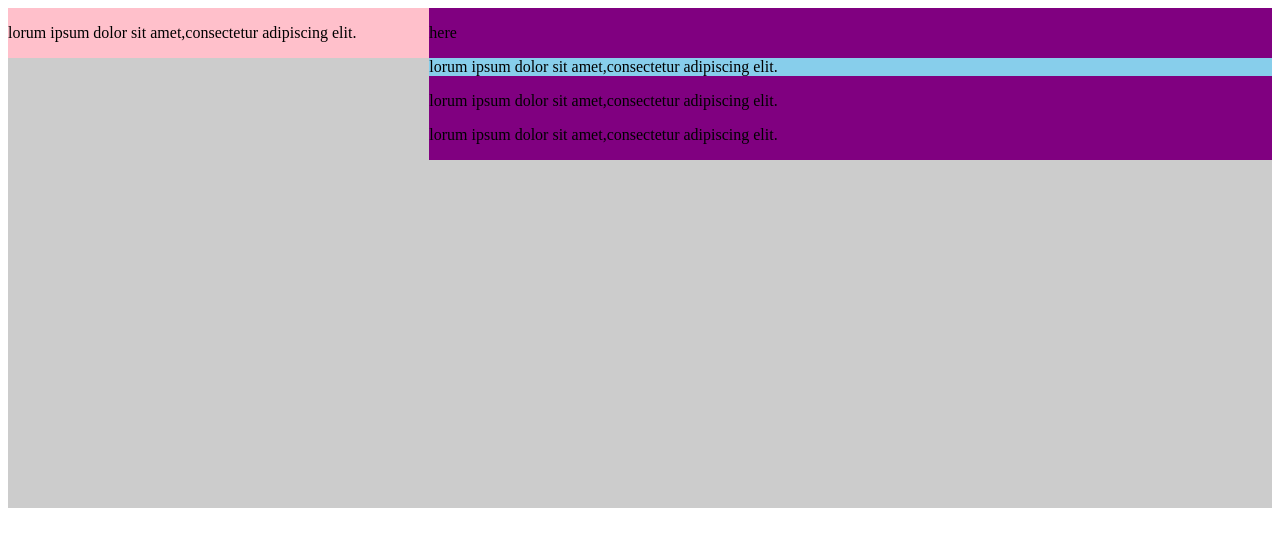
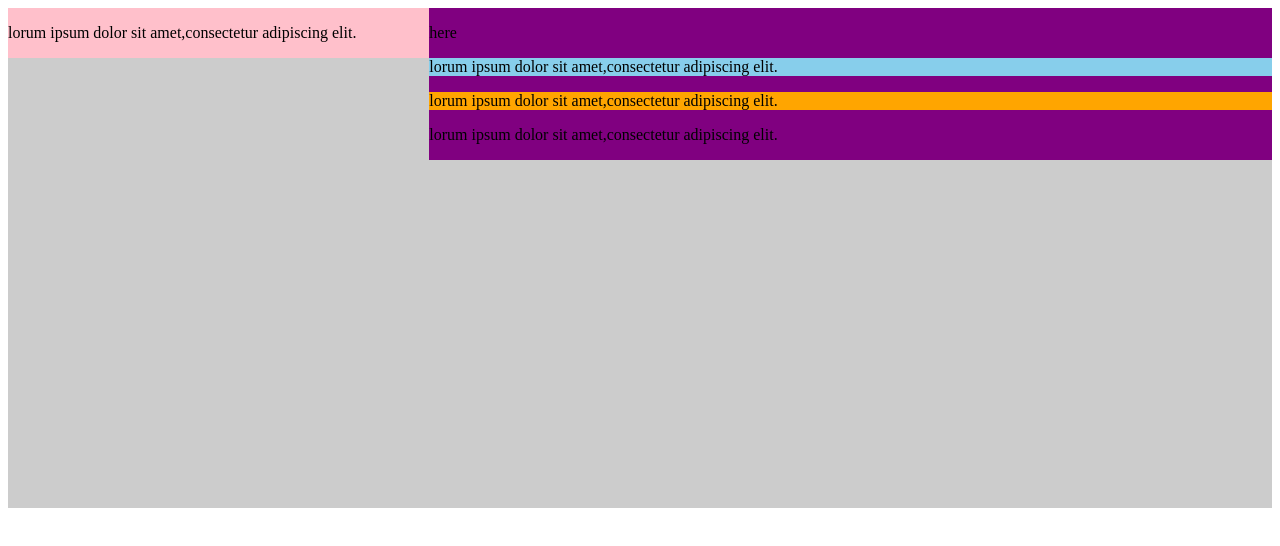
Before and after one commit to Knatseway/hdiw-flexbox, a plain HTML site: page index.html in a window 1280 px wide. Drawn offline with Linux system fonts and the light colour scheme.

Commit message:
changed some line colors to see how it is working

```diff
--- a/style.css
+++ b/style.css
@@ -31,5 +31,10 @@
     flex-basis:30%;
     flex-grow:3;
 }
+.item4{
+    background-color:orange;
+    flex-basis:30%;
+    flex-grow:3;
+}
 
 /*flex: 0 1 100px grow shrink and basis in one line*/
```
